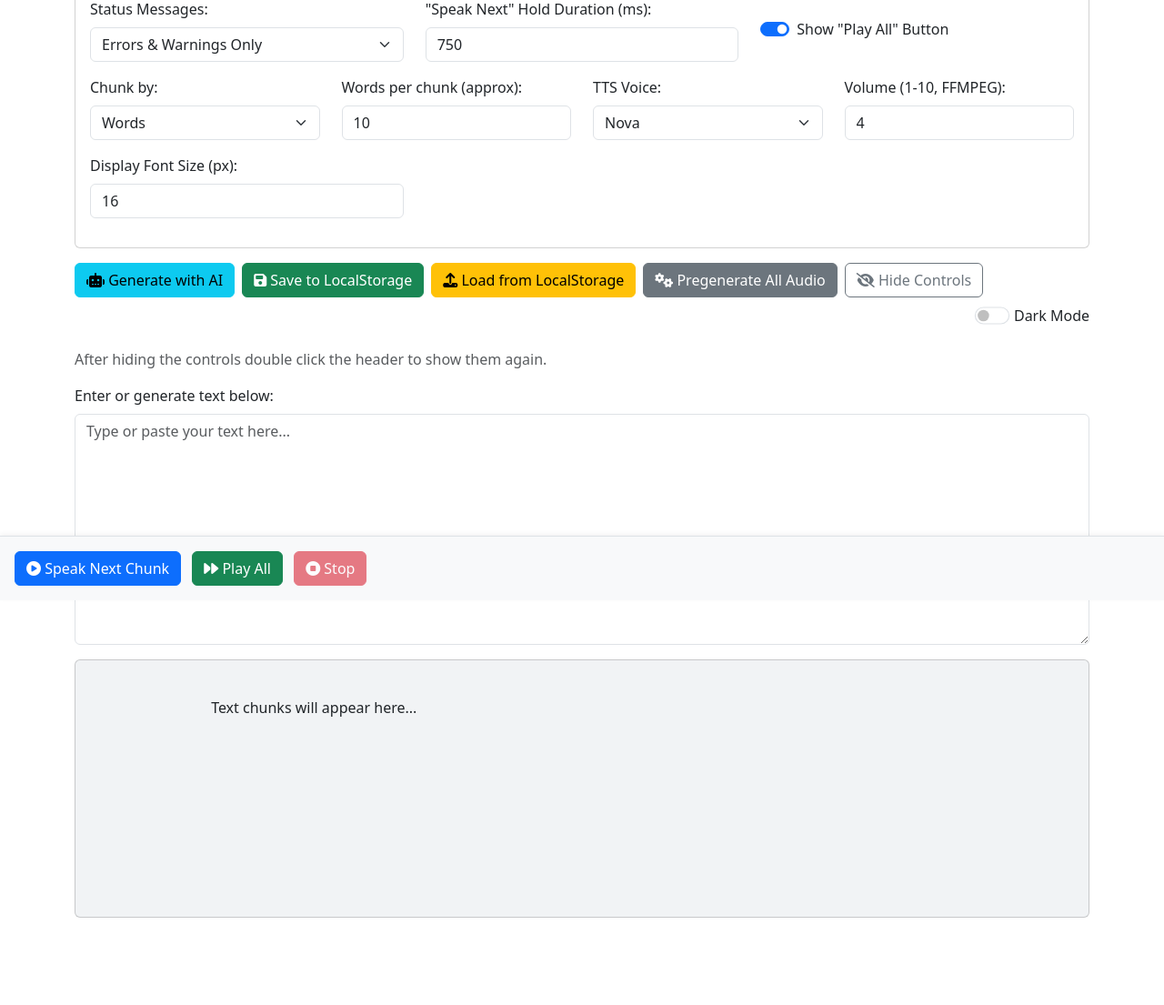
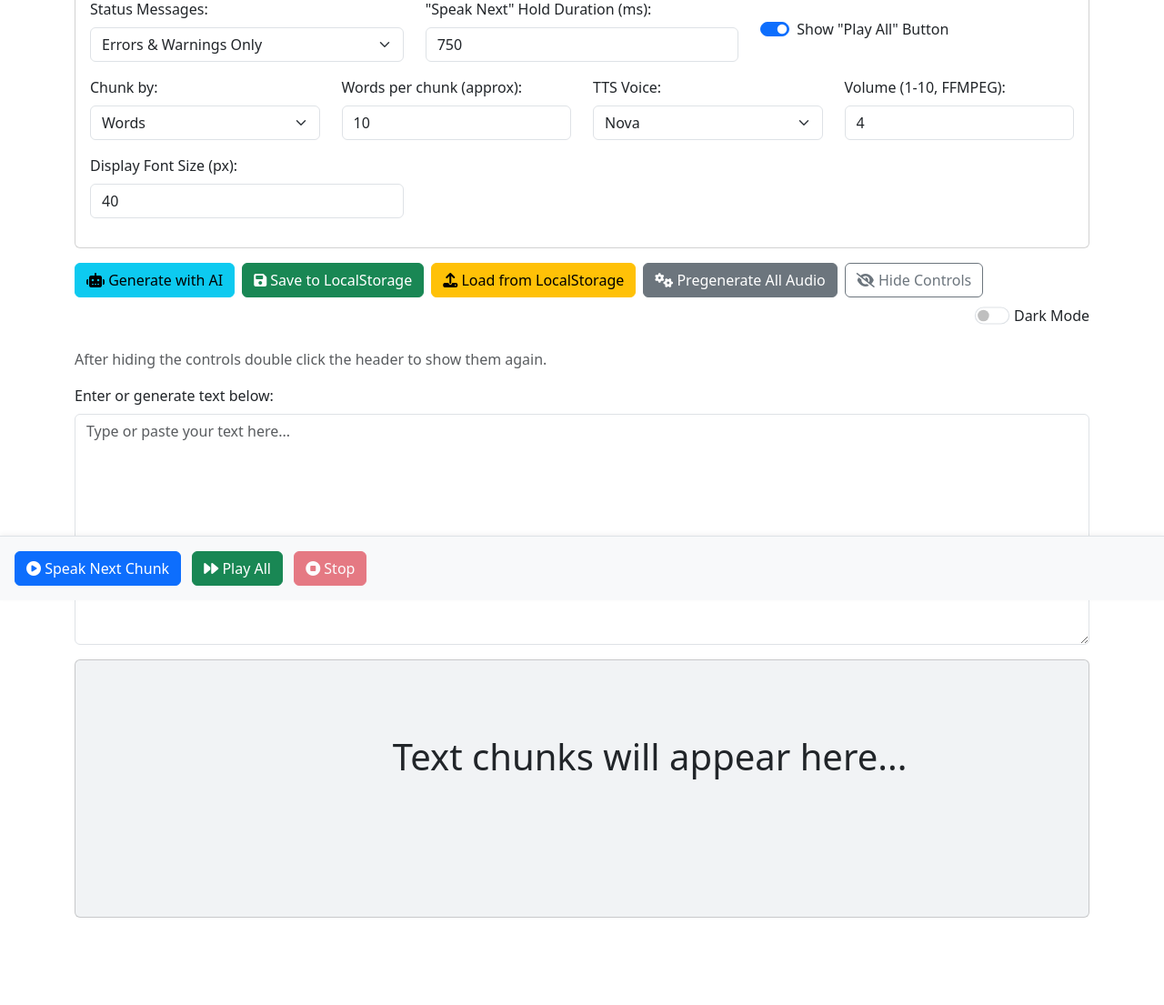
Before and after one commit to yardimli/read-out-slowly, a PHP site: page / in a window 1280 px wide. Shown: the part 140-1245 px from the top of the page at 91% size. Run offline with PHP 8.4, Linux system fonts and the light colour scheme.

Commit message:
Update index.php

```diff
--- a/index.php
+++ b/index.php
@@ -70,7 +70,7 @@
 			<div class="row">
 				<div class="col-md-4 mb-3">
 					<label for="displayTextFontSizeInput" class="form-label">Display Font Size (px):</label>
-					<input type="number" id="displayTextFontSizeInput" class="form-control" value="16" min="8" max="48" step="1">
+					<input type="number" id="displayTextFontSizeInput" class="form-control" value="40" min="8" max="100" step="1">
 				</div>
 			</div>
 		</div>
```
